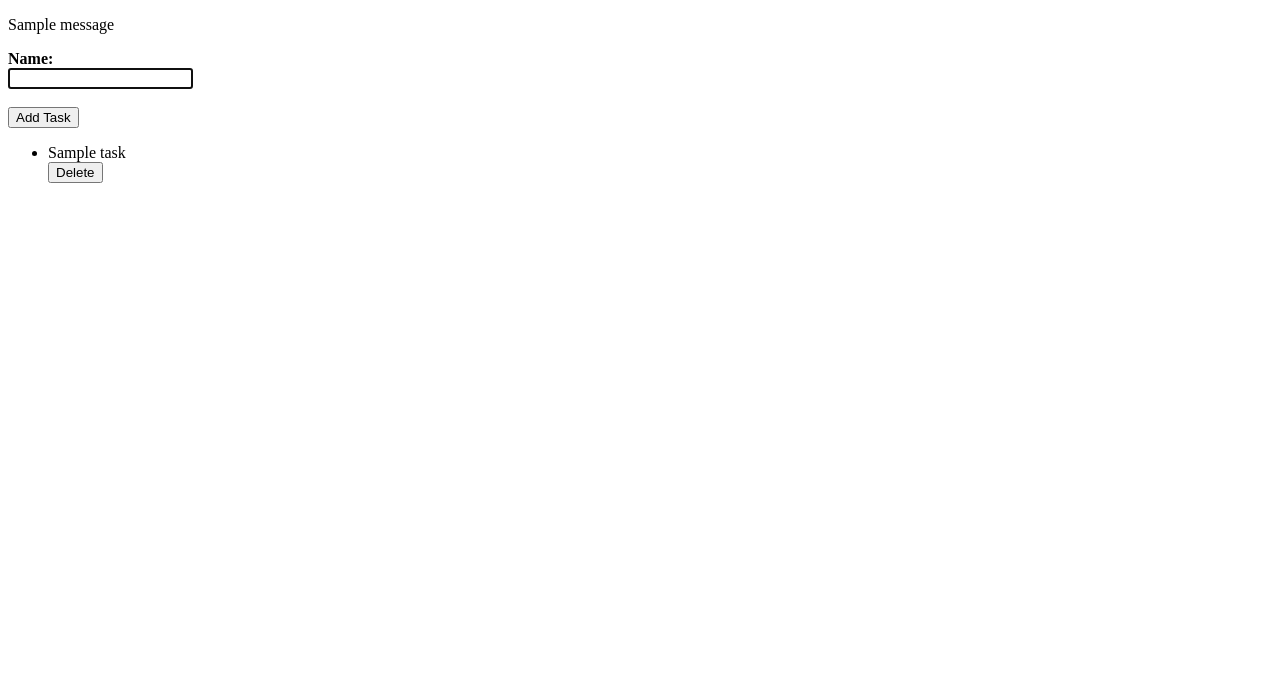
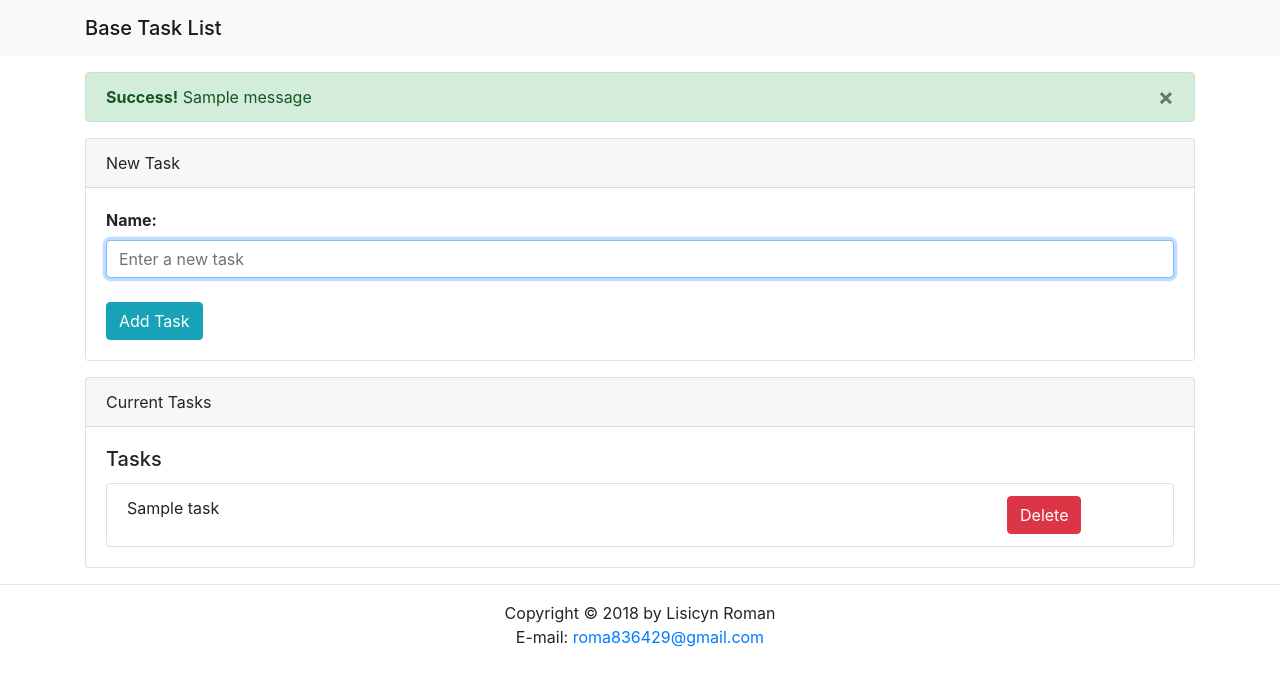
Before and after one commit to Roman673/django-task-list, a Django app: page / in a window 1280 px wide. Shown: the top 686 px of the page. Run offline with Django 3.2, Linux system fonts and the light colour scheme; tables that the repository leaves empty hold one stand-in row (values such as "Sample post"); one stand-in notice (Sample message) is shown; some libraries are stand-ins or nearby versions.

Commit message:
Created templates on Bootstrap 4

```diff
--- a/tasks/forms.py
+++ b/tasks/forms.py
@@ -11,5 +11,7 @@ class TaskForm(ModelForm):
         widgets = {
             'name': TextInput(attrs={
                 'autofocus': True,
+                'class': 'form-control',
+                'placeholder': 'Enter a new task',
             }),
         }
--- a/tasks/templates/tasks/base.html
+++ b/tasks/templates/tasks/base.html
@@ -3,9 +3,25 @@
 <head>
   <meta charset="UTF-8">
   <title>{% block title %}{% endblock %} | Basic Taks List</title>
+  <link rel="stylesheet" href="https://maxcdn.bootstrapcdn.com/bootstrap/4.0.0/css/bootstrap.min.css" integrity="sha384-Gn5384xqQ1aoWXA+058RXPxPg6fy4IWvTNh0E263XmFcJlSAwiGgFAW/dAiS6JXm" crossorigin="anonymous">
 </head>
 <body>
+  {% include 'tasks/navbar.html' %}
   {% include 'tasks/messages.html' %}
-  {% block content %}{% endblock %}
+
+  <div class="container">
+    {% block content %}{% endblock %}
+  </div>
+
+  <hr>
+
+  <footer class="text-center">
+    <div>Copyright &copy; 2018 by Lisicyn Roman</div>
+    <div>E-mail: <a href="mailto:roma836429@gmail.com">roma836429@gmail.com</a></div>
+  </footer>
+
+  <script src="https://code.jquery.com/jquery-3.2.1.slim.min.js" integrity="sha384-KJ3o2DKtIkvYIK3UENzmM7KCkRr/rE9/Qpg6aAZGJwFDMVNA/GpGFF93hXpG5KkN" crossorigin="anonymous"></script>
+  <script src="https://cdnjs.cloudflare.com/ajax/libs/popper.js/1.12.9/umd/popper.min.js" integrity="sha384-ApNbgh9B+Y1QKtv3Rn7W3mgPxhU9K/ScQsAP7hUibX39j7fakFPskvXusvfa0b4Q" crossorigin="anonymous"></script>
+  <script src="https://maxcdn.bootstrapcdn.com/bootstrap/4.0.0/js/bootstrap.min.js" integrity="sha384-JZR6Spejh4U02d8jOt6vLEHfe/JQGiRRSQQxSfFWpi1MquVdAyjUar5+76PVCmYl" crossorigin="anonymous"></script>
 </body>
 </html>
--- a/tasks/templates/tasks/messages.html
+++ b/tasks/templates/tasks/messages.html
@@ -1,5 +1,12 @@
-{% if messages %}
-  {% for message in messages %}
-    <p>{{ message }}</p>
-  {% endfor %}
-{% endif %}
+<div class="container">
+  {% if messages %}
+    {% for message in messages %}
+      <div class="alert alert-success alert-dismissable fade show">
+        <button class="close" type="button" data-dismiss="alert" aria-label="Close">
+          <span aria-hidden="true">&times;</span>
+        </button>
+        <strong>Success!</strong> {{ message }}
+      </div>
+    {% endfor %}
+  {% endif %}
+</div>
--- /dev/null
+++ b/tasks/templates/tasks/navbar.html
@@ -0,0 +1,5 @@
+<nav class="navbar navbar-light bg-light mb-3">
+  <div class="container">
+    <span class="navbar-brand mb-0 h1">Base Task List</span>
+  </div>
+</nav>
--- a/tasks/templates/tasks/tasks.html
+++ b/tasks/templates/tasks/tasks.html
@@ -3,23 +3,42 @@
 {% block title %}Home Page{% endblock %}
 
 {% block content %}
+<div class="card mb-3">
+  <div class="card-header">
+    New Task
+  </div>
+  <div class="card-body">
     <form action="" method="post">
       {% csrf_token %}
-  <b>{{ form.name.label_tag }}</b><br>
-  {{ form.name }}<br><br>
-  <button type="submit">Add Task</button>
+      <b>{{ form.name.label_tag }}</b>
+      {{ form.name }}<br>
+      <button type="submit" class="btn btn-info">Add Task</button>
     </form>
-<ul>
+  </div>
+</div>
+<div class="card">
+  <div class="card-header">Current Tasks</div>
+  <div class="card-body">
+    <div class="h5 card-title">Tasks</div>
+      <ul class="list-group">
       {% for task in tasks %}
-    <li>
+        <li class="list-group-item">
+          <div class="row">
+            <div class="col-10">
               {{ task.name }}
+            </div>
+            <div class="col-2">
               <form action="{% url 'tasks:delete' task.id %}" method="post">
                 {% csrf_token %}
-        <button type="submit">Delete</button>
+                <button type="submit" class="btn btn-danger">Delete</button>
               </form>
+            </div>
+          </div>
         </li>
       {% empty %}
-    <p>Task list is empty</p>
+        <li class="list-group-item list-group-item-light">Task List is Empty!</li>
       {% endfor %}
       </ul>
+  </div>
+</div>
 {% endblock %}
```
Lines whose indentation alone changed are shown as unchanged.
